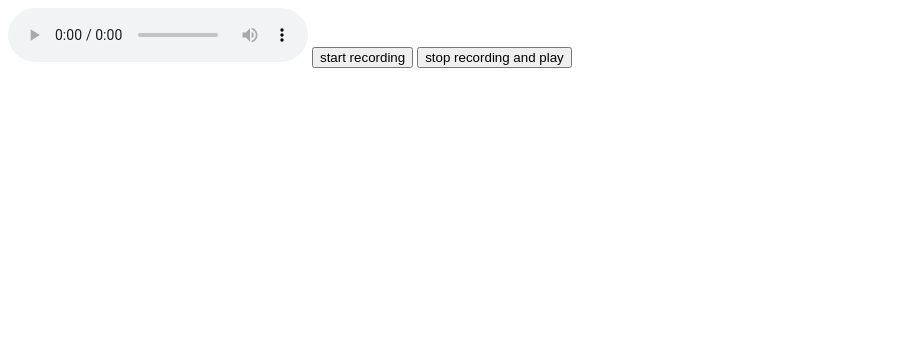
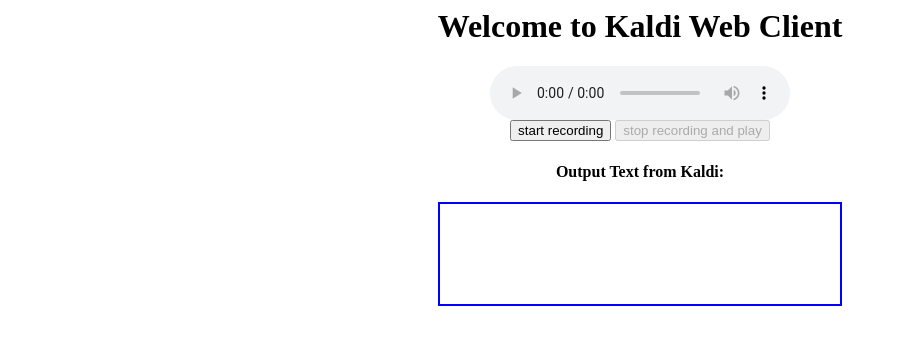
Before and after one commit to amaas/kaldi-web, a plain HTML site: page new_index.html in a window 1280 px wide. Shown: the whole page, without its empty margins (0-898 px from the left). Drawn offline with Linux system fonts and the light colour scheme.

Commit message:
update UI for html page

```diff
--- a/new_index.html
+++ b/new_index.html
@@ -2,13 +2,19 @@
 <!-- Source: http://codeartists.com/post/36746402258/how-to-record-audio-in-chrome-with-native-html5-apis -->
 <html>
   <body>
+    <div  align="center">
+    <h1>Welcome to Kaldi Web Client</h1>
     <audio controls autoplay></audio>
     <script type="text/javascript" src="recorder.js"> </script>
     <script type="text/javascript" src="resampler.js"> </script>
+    <div>
 
-    <input onclick="startRecording()" type="button" value="start recording" />
-    <input onclick="stopRecording()" type="button" value="stop recording and play" />
-
+    <input id="start" onclick="startRecording()" type="button" value="start recording" />
+    <input id="stop" onclick="stopRecording()" type="button" disabled="disabled" value="stop recording and play" />
+    </div>
+    <h4>Output Text from Kaldi:</h4>
+    <div style="width:400px;height:100px;border:2px solid blue;"></div>
+    </div>
     <script>
       var onFail = function(e) {
         console.log('Rejected!', e);
@@ -33,12 +39,16 @@
       function startRecording() {
         if (navigator.getUserMedia) {
           navigator.getUserMedia({audio: true}, onSuccess, onFail);
+          document.getElementById("start").disabled = true;
+          document.getElementById("stop").disabled = false;
         } else {
           console.log('navigator.getUserMedia not present');
         }
       }
 
       function stopRecording() {
+        document.getElementById("start").disabled = false;
+        document.getElementById("stop").disabled = true;
         recorder.stop();
 
         recorder.getBuffer(function(s) {
```
